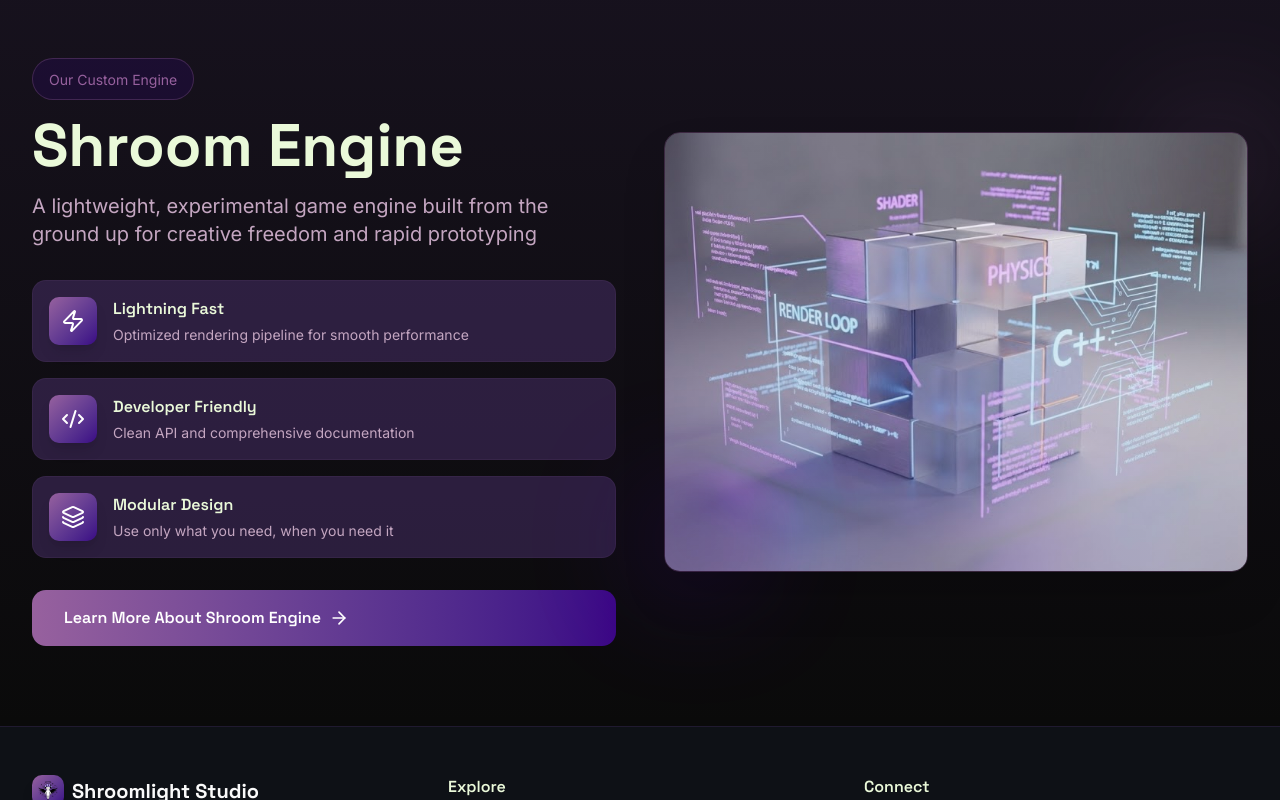
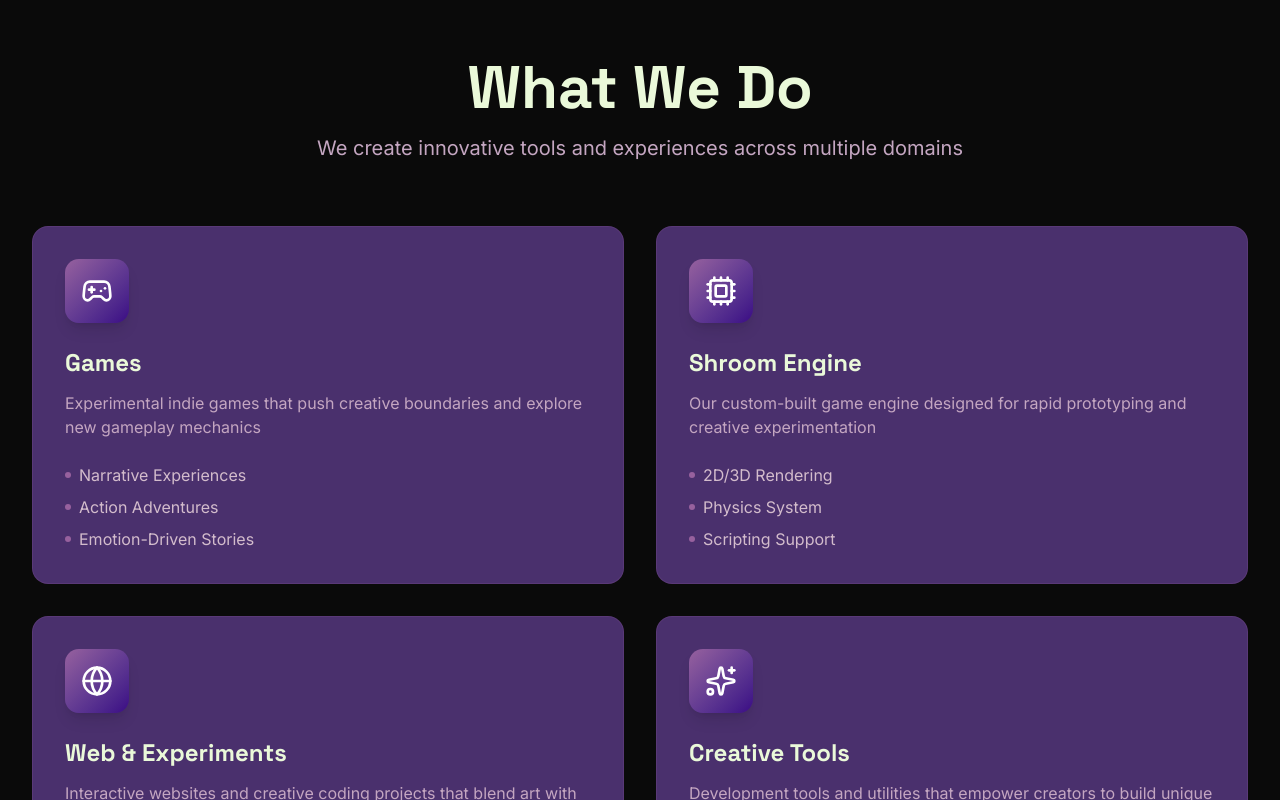
Before and after one commit to Shroomlight-Studio/website, a Next.js app: page / in a window 1280 px wide. Shown: the part 1040-1840 px from the top of the page. Built offline with nearby package versions, Linux system fonts and the light colour scheme.

Commit message:
what we do section

```diff
--- /dev/null
+++ b/src/app/components/WhatWeDo.tsx
@@ -0,0 +1,110 @@
+"use client";
+
+import { motion } from 'framer-motion';
+import { Cpu, Gamepad2, Globe, Sparkles } from 'lucide-react';
+
+const services = [
+    {
+        icon: Gamepad2,
+        title: 'Games',
+        description: 'Experimental indie games that push creative boundaries and explore new gameplay mechanics',
+        items: ['Narrative Experiences', 'Action Adventures', 'Emotion-Driven Stories'],
+    },
+    {
+        icon: Cpu,
+        title: 'Shroom Engine',
+        description: 'Our custom-built game engine designed for rapid prototyping and creative experimentation',
+        items: ['2D/3D Rendering', 'Physics System', 'Scripting Support'],
+    },
+    {
+        icon: Globe,
+        title: 'Web & Experiments',
+        description: 'Interactive websites and creative coding projects that blend art with technology',
+        items: ['Generative Art', 'Interactive Experiences', 'Creative Tools'],
+    },
+    {
+        icon: Sparkles,
+        title: 'Creative Tools',
+        description: 'Development tools and utilities that empower creators to build unique experiences',
+        items: ['Custom Color Theme', 'Asset Generators', 'Level Editors'],
+    },
+];
+
+export function WhatWeDo() {
+    return (
+        <section className="py-20">
+            <div className="max-w-7xl mx-auto px-4 sm:px-6 lg:px-8">
+                {/* Title */}
+                <div className="text-center mb-16 space-y-4">
+                    <h2
+                        className="text-4xl sm:text-5xl md:text-6xl font-bold text-(--shroomlight-light)"
+                        style={{ fontFamily: 'var(--font-heading)' }}
+                    >
+                        What We Do
+                    </h2>
+                    <p
+                        className="text-lg sm:text-xl text-(--shroomlight-accent-1) max-w-2xl mx-auto"
+                        style={{ fontFamily: 'var(--font-body)' }}
+                    >
+                        We create innovative tools and experiences across multiple domains
+                    </p>
+                </div>
+
+                {/* Content */}
+                <div className="grid grid-cols-1 md:grid-cols-2 gap-8">
+                    {services.map((service, index) => {
+                        const Icon = service.icon;
+
+                        return (
+                            <motion.div
+                                key={service.title}
+                                initial={{ opacity: 0, y: 20 }}
+                                animate={{ opacity: 1, y: 0 }}
+                                transition={{ delay: index * 0.1 }}
+                                className="group relative bg-(--shroomlight-surface) rounded-2xl p-8 hover:shadow-2xl hover:shadow-(--shroomlight-primary)/20 transition-all duration-300 border border-(--shroomlight-primary)/20 hover:border-(--shroomlight-primary)/50"
+                            >
+                                {/* Icon */}
+                                <div className="mb-6">
+                                    <div className="w-16 h-16 rounded-xl bg-linear-to-br from-(--shroomlight-primary) to-(--shroomlight-glow) flex items-center justify-center shadow-lg shadow-(--shroomlight-glow)/30 group-hover:shadow-(--shroomlight-glow)/50 transition-all group-hover:scale-110">
+                                        <Icon className="w-8 h-8 text-white" />
+                                    </div>
+                                </div>
+
+                                {/* Content */}
+                                <h3
+                                    className="text-2xl font-bold text-(--shroomlight-light) mb-3"
+                                    style={{ fontFamily: 'var(--font-heading)' }}
+                                >
+                                    {service.title}
+                                </h3>
+                                <p
+                                    className="text-(--shroomlight-accent-1) mb-6"
+                                    style={{ fontFamily: 'var(--font-body)' }}
+                                >
+                                    {service.description}
+                                </p>
+
+                                {/* Items */}
+                                <ul className="space-y-2">
+                                    {service.items.map((item) => (
+                                        <li
+                                            key={item}
+                                            className="flex items-center gap-2 text-(--shroomlight-accent-2)"
+                                            style={{ fontFamily: 'var(--font-body)' }}
+                                        >
+                                        <div className="w-1.5 h-1.5 rounded-full bg-(--shroomlight-primary)" />
+                                            {item}
+                                        </li>
+                                    ))}
+                                </ul>
+
+                                {/* Glow effect on hover */}
+                                <div className="absolute inset-0 bg-linear-to-br from-(--shroomlight-primary)/0 via-(--shroomlight-primary)/5 to-(--shroomlight-glow)/5 opacity-0 group-hover:opacity-100 transition-opacity rounded-2xl pointer-events-none" />
+                            </motion.div>
+                        );
+                    })}
+                    </div>
+            </div>
+        </section>
+    );
+}
--- a/src/app/page.tsx
+++ b/src/app/page.tsx
@@ -1,11 +1,13 @@
 import Image from "next/image";
 import { Hero } from "./components/Hero";
+import { WhatWeDo } from "./components/WhatWeDo";
 import { EnginePreview } from "./components/EnginePreview";
 
 export default function Home() {
   return (
     <div>
       <Hero />
+      <WhatWeDo />
       <EnginePreview />
     </div>
   );
```
